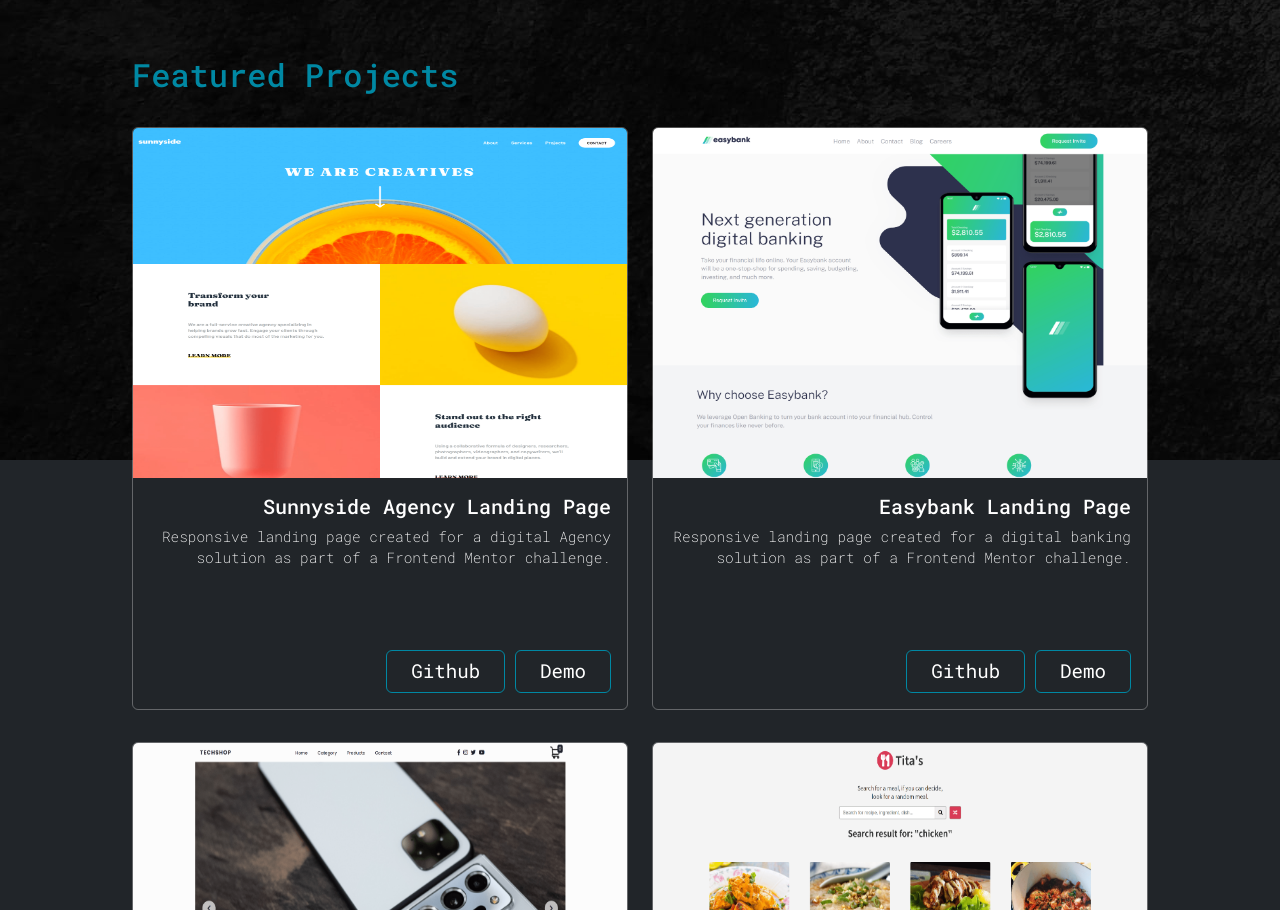
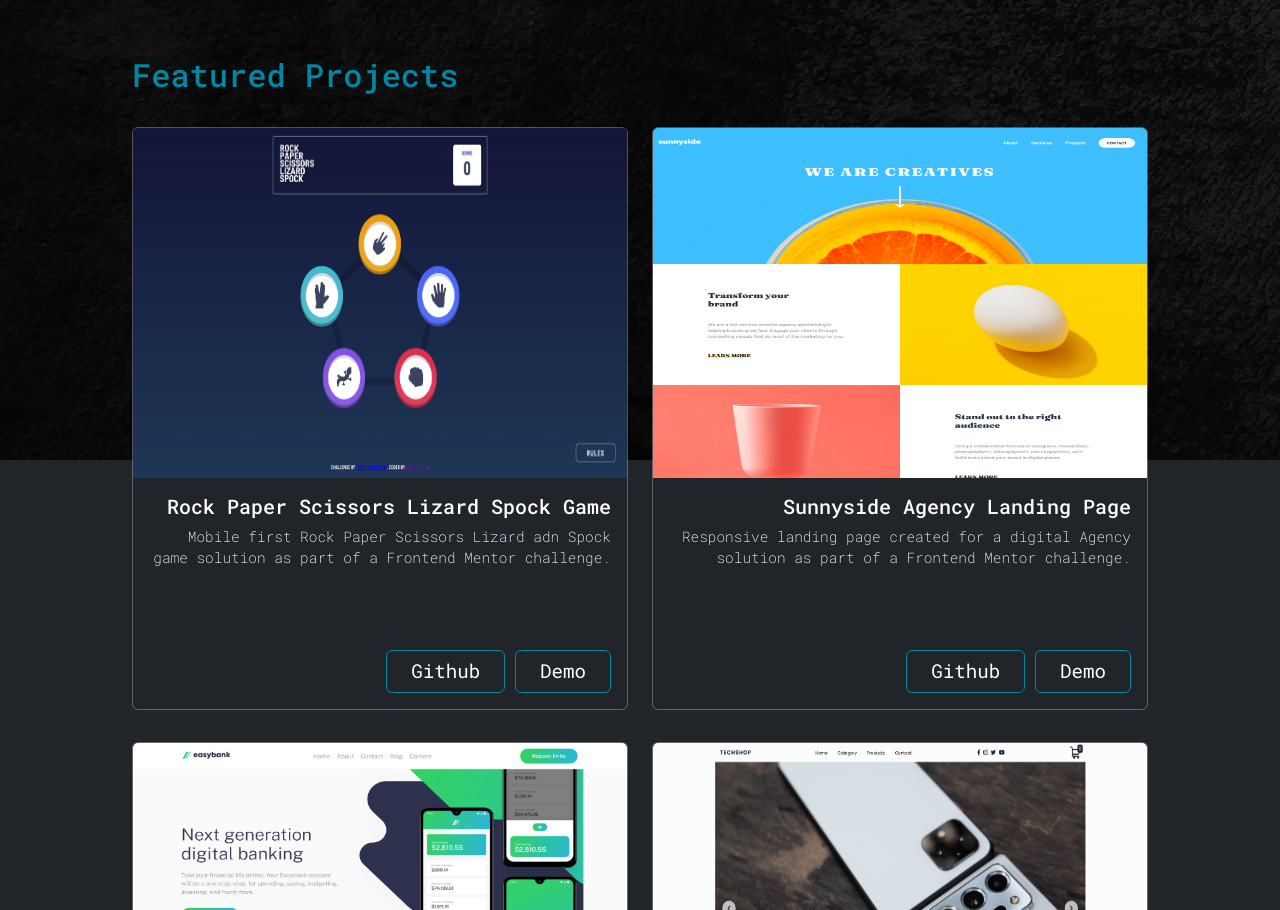
Before and after one commit to ericpatricio/ericpatricio.github.io, a website: page index.html in a window 1280 px wide. Shown: the part 1540-2450 px from the top of the page. Drawn offline with Linux system fonts and the light colour scheme.

Commit message:
added new project

```diff
--- a/index.html
+++ b/index.html
@@ -95,7 +95,7 @@
           <div class="row">
             <div class="col-lg-12 col-md-12 col-sm-12 col-xs-12 hero-text">
               <h1 class="hero-text_title">Hi, I'm <span>Eric</span>.</h1>
-              <p class="hero-text_desc">Junior Front-End Web Developer</p>
+              <p class="hero-text_desc">Front-End Web Developer</p>
               <a
                 href="#portfolio"
                 class="btn btn-outline-primary text-white button mt-4"
@@ -285,6 +285,46 @@
           </div>
           <!-- row start -->
           <div class="row row-cols-1 row-cols-md-2 g-4 py-4">
+            <div class="col my-3">
+              <div class="card text-end">
+                <a
+                  href="https://imaginative-macaron-e3f382.netlify.app/"
+                  target="_blank"
+                  rel="noopener noreferrer"
+                >
+                  <img
+                    src="dist/images/Project-images/rock-paper-scissor.png"
+                    class="card-img-top"
+                    alt="Project image"
+                  />
+                </a>
+                <div class="card-body">
+                  <h5 class="card-title">
+                    Rock Paper Scissors Lizard Spock Game
+                  </h5>
+                  <p class="card-text mb-4">
+                    Mobile first Rock Paper Scissors Lizard adn Spock game
+                    solution as part of a Frontend Mentor challenge.
+                  </p>
+                  <a
+                    class="btn btn-outline-primary px-4 button"
+                    href="https://github.com/ericpatricio/rock-paper-scissors-lizard-spock_game"
+                    role="button"
+                    target="_blank"
+                    rel="noopener noreferrer"
+                    >Github</a
+                  >
+                  <a
+                    class="btn btn-outline-primary px-4 button"
+                    href="https://imaginative-macaron-e3f382.netlify.app/"
+                    role="button"
+                    target="_blank"
+                    rel="noopener noreferrer"
+                    >Demo</a
+                  >
+                </div>
+              </div>
+            </div>
             <div class="col my-3">
               <div class="card text-end">
                 <a
```
Also changed, not shown: dist/images/Project-images/rock-paper-scissor.png (added).
